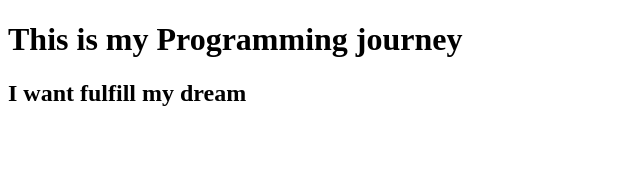
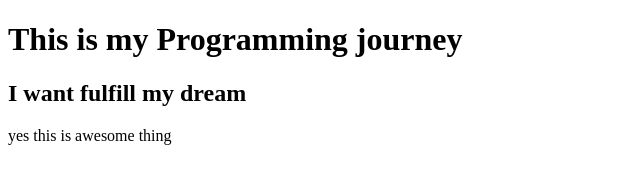
Before and after one commit to nabilasoma/Web-programming, a plain HTML site: page index.html in a window 1280 px wide. Shown: the whole page, without its empty margins (0-640 px from the left). Drawn offline with Linux system fonts and the light colour scheme.

```diff
--- a/index.html
+++ b/index.html
@@ -9,5 +9,6 @@
 <body>
     <h1>This is my Programming journey</h1>
     <h2>I want fulfill my dream</h2>
+    <p>yes this is awesome thing</p>
 </body>
 </html>
```
